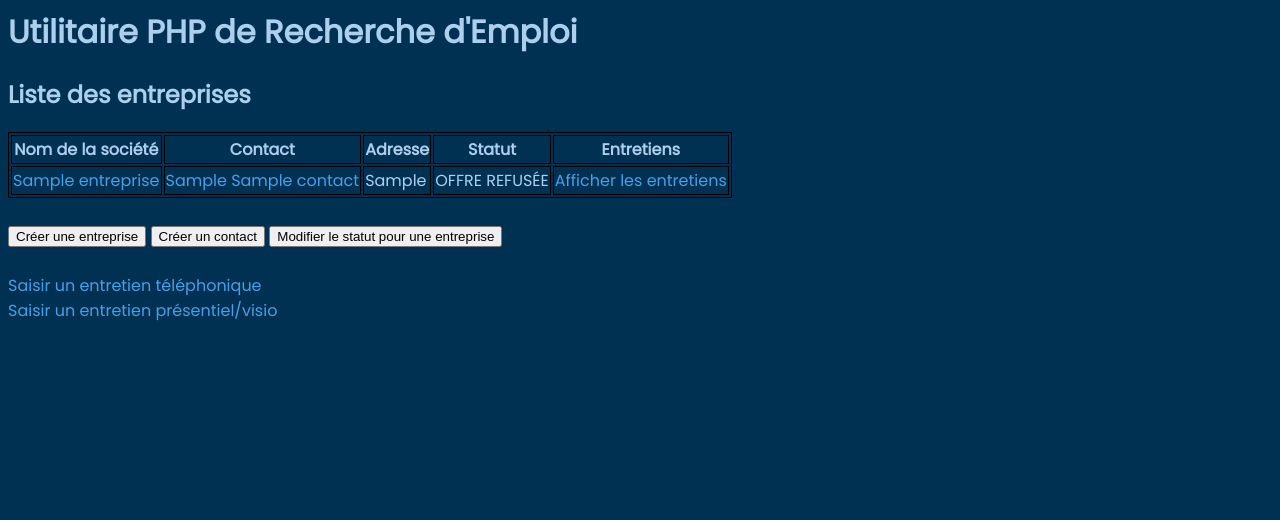
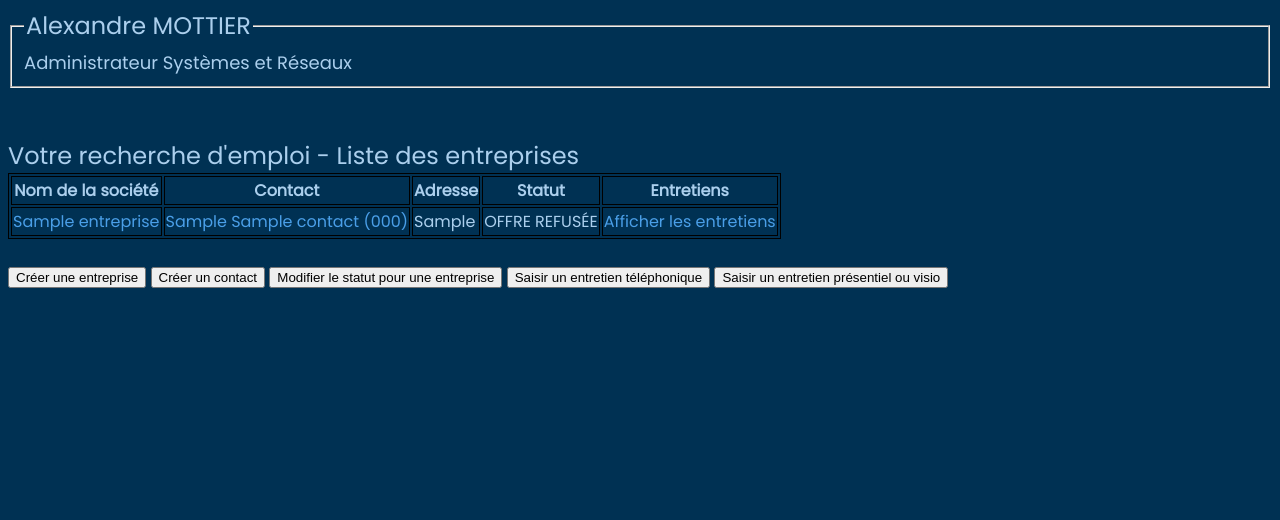
Before and after one commit to alexandremottier/PHP-RechercheEmploi, a PHP site: page / in a window 1280 px wide. Shown: the top 520 px of the page. Run offline with PHP 8.4, Linux system fonts and the light colour scheme; data comes from the database, SQL or seed files in the repository; tables that the repository leaves empty hold one stand-in row (values such as "Sample post").

Commit message:
Personnalisation nom affichage via fichier config.php

```diff
--- /dev/null
+++ b/config.php
@@ -0,0 +1,8 @@
+<?php
+// Saisissez les informations vous concernant (prénom, nom et poste recherché)
+// ATTENTION : BIEN ÉCRIRE CES INFORMATIONS ENTRE LES GUILLEMETS !
+$prenom = "Alexandre";
+$nom = "MOTTIER";
+$poste = "Administrateur Systèmes et Réseaux";
+
+?>
--- a/index.php
+++ b/index.php
@@ -5,8 +5,13 @@
   <meta name="viewport" content="width=device-width">
 </head>
 <body>
-    <h1>Utilitaire PHP de Recherche d'Emploi</h1>
-    <h2>Liste des entreprises</h2>
+<?php include("config.php") ?>
+  <fieldset>
+    <legend><font size="5"><?php echo $prenom . " " . $nom ?></font></legend>
+    <font size="4"><?php echo $poste ?></font><br>
+  </fieldset><br><br>
+    <font size="5">Votre recherche d'emploi - Liste des entreprises</font>
+
 <?php
 ini_set('display_errors', 1);
 ini_set('display_startup_errors', 1);
@@ -15,7 +20,7 @@ error_reporting(E_ALL);
 include("class/sqlconnect.php");
 
 // Récupère les données de la table Entreprise
-$sql = "SELECT Entreprise.ID AS EntrepriseID, Entreprise.NomSociete, Contact.ID, Contact.Prenom, Contact.Nom, Entreprise.Adresse, StatutEntretien.Statut
+$sql = "SELECT Entreprise.ID AS EntrepriseID, Entreprise.NomSociete, Contact.ID, Contact.Prenom, Contact.Nom, Contact.Mobile, Entreprise.Adresse, StatutEntretien.Statut
 FROM Entreprise
 LEFT JOIN Contact ON Entreprise.ID = Contact.IDEntreprise
 LEFT JOIN StatutEntretien ON Entreprise.StatutEntretien = StatutEntretien.ID";
@@ -29,7 +34,7 @@ echo "<tr><th style='border:1px solid #000;'>Nom de la société</th><th style='
 while ($row = mysqli_fetch_array($result, MYSQLI_ASSOC)) {
     echo "<tr>";
     echo "<td style='border:1px solid #000;'>" . "<a href='modifentreprise.php?ID=" . $row['EntrepriseID'] . "'>" . $row['NomSociete'] . "</td>";
-    echo "<td style='border:1px solid #000;'>" . "<a href='infocontact.php?ID=" . $row['ID'] . "'>" . $row['Prenom'] . ' ' . $row['Nom'] . "</a>" . "</td>";
+    echo "<td style='border:1px solid #000;'>" . "<a href='infocontact.php?ID=" . $row['ID'] . "'>" . $row['Prenom'] . ' ' . $row['Nom'] . ' (' . $row['Mobile'] . ")</a>" . "</td>";
     echo "<td style='border:1px solid #000;'>" . $row['Adresse'] . "</td>";
     echo "<td style='border:1px solid #000;'>" . $row['Statut'] . "</td>";
     echo "<td style='border:1px solid #000;'>" . "<a href='infoentretien.php?ID=" . $row['ID'] . "'>Afficher les entretiens</a>" . "</td>";
@@ -42,10 +47,9 @@ mysqli_close($conn);
 <button onclick="window.location.href='ajoutentreprise.php'" class="button">Créer une entreprise</button>
 <button onclick="window.location.href='ajoutcontact.php'" class="button">Créer un contact</button>
 <button onclick="window.location.href='modificationstatut.php'" class="button">Modifier le statut pour une entreprise</button>
+<button onclick="window.location.href='creationentretientel.php'" class="button">Saisir un entretien téléphonique</button>
+<button onclick="window.location.href='creationentretienphy.php'" class="button">Saisir un entretien présentiel ou visio</button>
 <br><br>
-<a href="creationentretientel.php">Saisir un entretien téléphonique</a><br>
-<a href="creationentretienphy.php">Saisir un entretien présentiel/visio</a>
-
 <footer>
 <a href="https://github.com/alexandremottier/PHP-RechercheEmploi" target="_blank">Made with love by Aiden ♥️</a>
 </footer>
```
